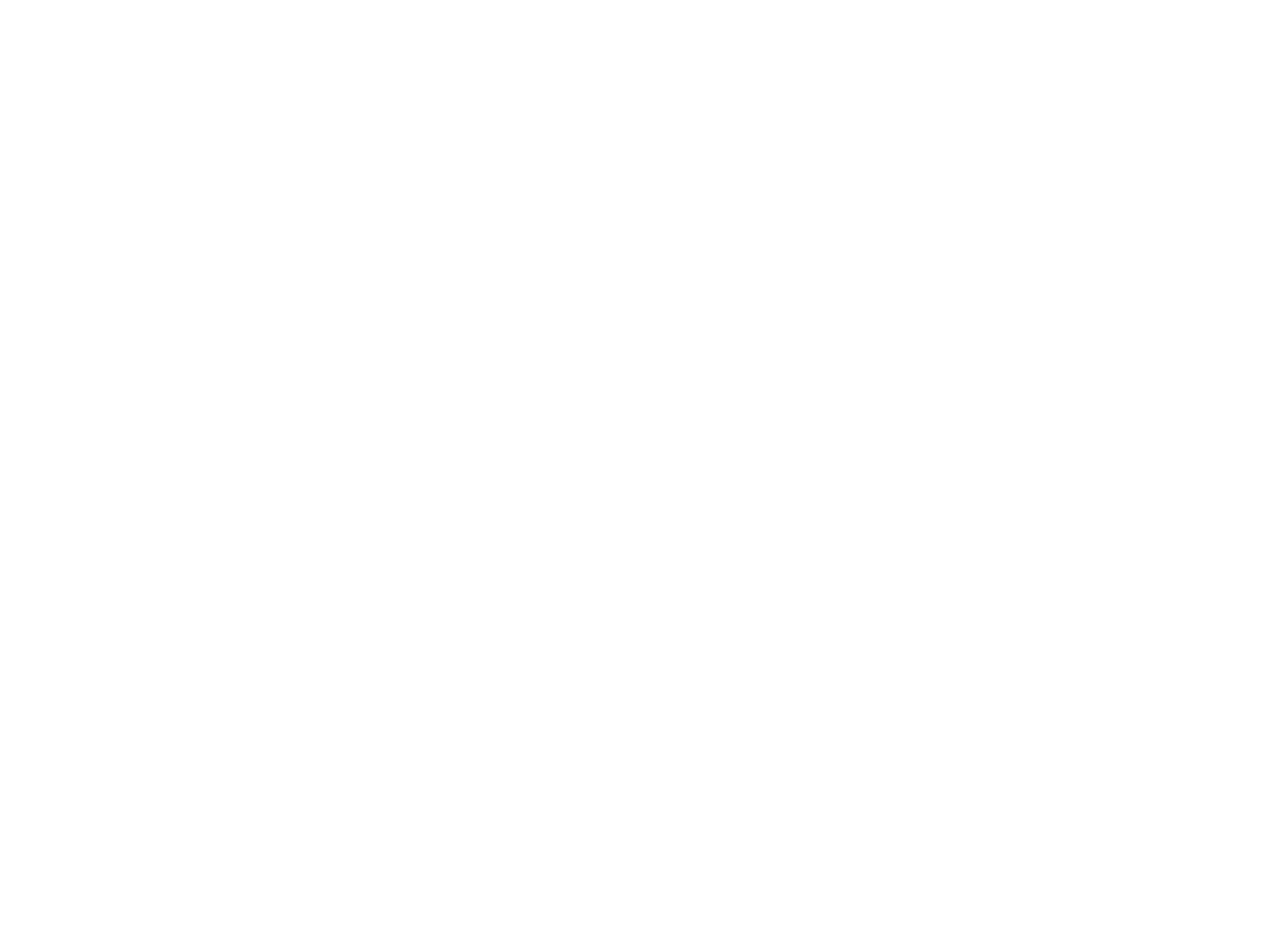
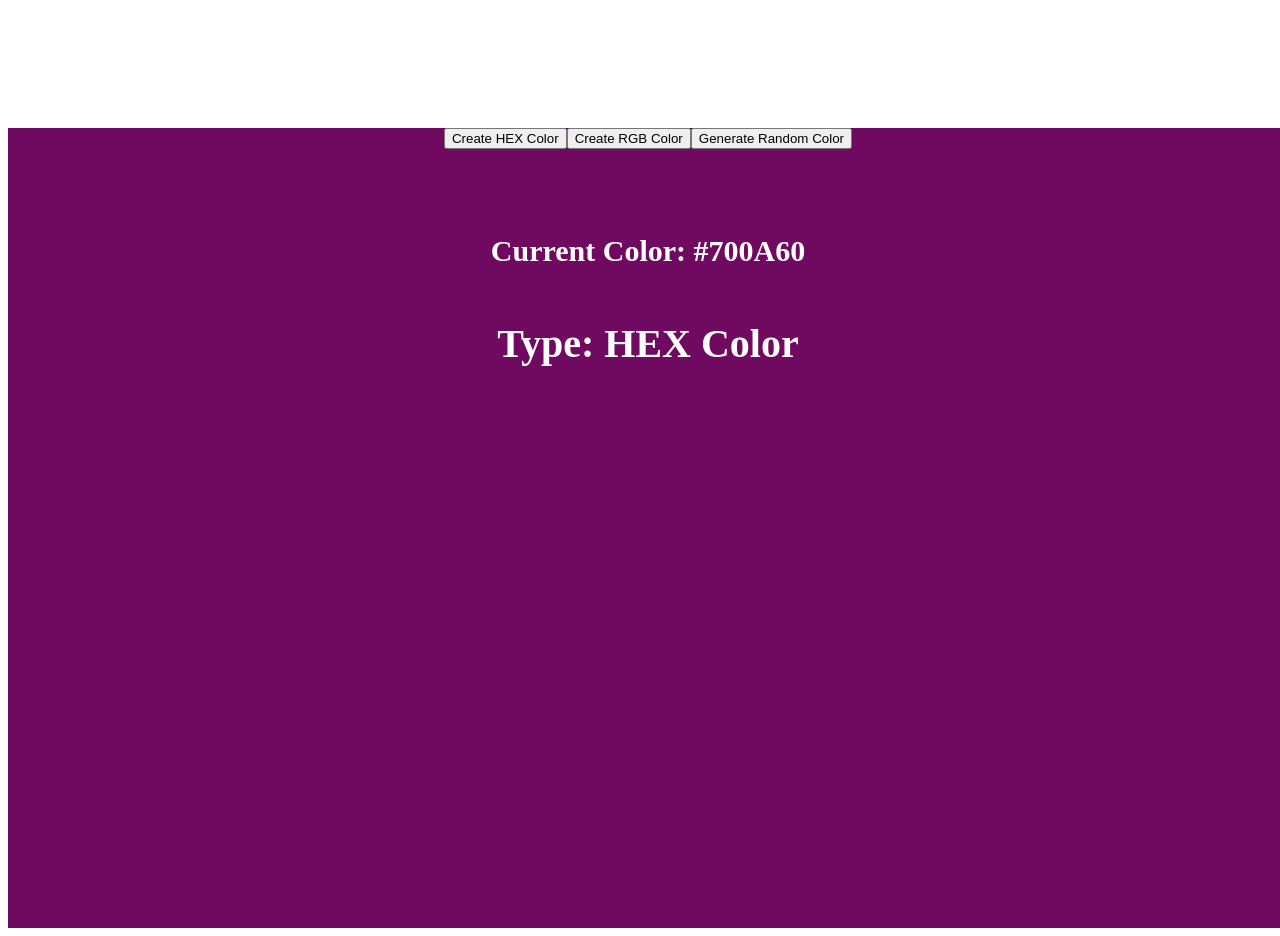
Before and after one commit to MITHU9/React-projects-for-interview, a React (Vite) app: page / in a window 1280 px wide. Shown: the part 680-1616 px from the top of the page. Before the commit the page ends 816 px from the top, so only its background shows below. Built offline with nearby package versions, Linux system fonts and the light colour scheme.

Commit message:
create random color projects rgb and hex

```diff
--- a/src/App.jsx
+++ b/src/App.jsx
@@ -1,10 +1,12 @@
 import "./App.css";
 import Index from "./components/accordian";
+import RandomColor from "./components/random-color/RandomColor";
 
 function App() {
   return (
     <div className="app">
       <Index />
+      <RandomColor />
     </div>
   );
 }
--- /dev/null
+++ b/src/components/random-color/RandomColor.jsx
@@ -0,0 +1,97 @@
+/* eslint-disable react-hooks/exhaustive-deps */
+import { useEffect, useState } from "react";
+
+const RandomColor = () => {
+  const [typeOfColor, setTypeOfColor] = useState("hex");
+  const [color, setColor] = useState("");
+
+  const randomColorUtility = (length) => {
+    return Math.floor(Math.random() * length);
+  };
+
+  const handleCreateRandomHexColor = () => {
+    const hexDigits = [
+      "0",
+      "1",
+      "2",
+      "3",
+      "4",
+      "5",
+      "6",
+      "7",
+      "8",
+      "9",
+      "A",
+      "B",
+      "C",
+      "D",
+      "E",
+      "F",
+    ];
+
+    let hexColor = "#";
+
+    for (let i = 0; i < 6; i++) {
+      hexColor += hexDigits[randomColorUtility(hexDigits.length)];
+    }
+
+    setColor(hexColor);
+    //console.log(hexColor);
+  };
+  const handleCreateRandomRgbColor = () => {
+    const red = randomColorUtility(256);
+    const green = randomColorUtility(256);
+    const blue = randomColorUtility(256);
+    const rgbColor = `rgb(${red}, ${green}, ${blue})`;
+    setColor(rgbColor);
+    //console.log(rgbColor);
+  };
+
+  useEffect(() => {
+    if (typeOfColor === "rgb") {
+      handleCreateRandomRgbColor();
+    } else {
+      handleCreateRandomHexColor();
+    }
+  }, [typeOfColor]);
+
+  return (
+    <div
+      style={{
+        width: "100vw",
+        height: "100vh",
+        background: color,
+      }}
+    >
+      <button onClick={() => setTypeOfColor("hex")}>Create HEX Color</button>
+      <button onClick={() => setTypeOfColor("rgb")}>Create RGB Color</button>
+      <button
+        onClick={
+          typeOfColor === "hex"
+            ? handleCreateRandomHexColor
+            : handleCreateRandomRgbColor
+        }
+      >
+        Generate Random Color
+      </button>
+      <div
+        style={{
+          display: "flex",
+          justifyContent: "center",
+          alignItems: "center",
+          flexDirection: "column",
+          color: "white",
+          padding: "10px",
+          borderRadius: "5px",
+          fontSize: "20px",
+          marginTop: "50px",
+        }}
+      >
+        <h2>Current Color: {color}</h2>
+        <h1>Type: {typeOfColor === "hex" ? "HEX Color" : "RGB Color"}</h1>
+      </div>
+    </div>
+  );
+};
+
+export default RandomColor;
```
